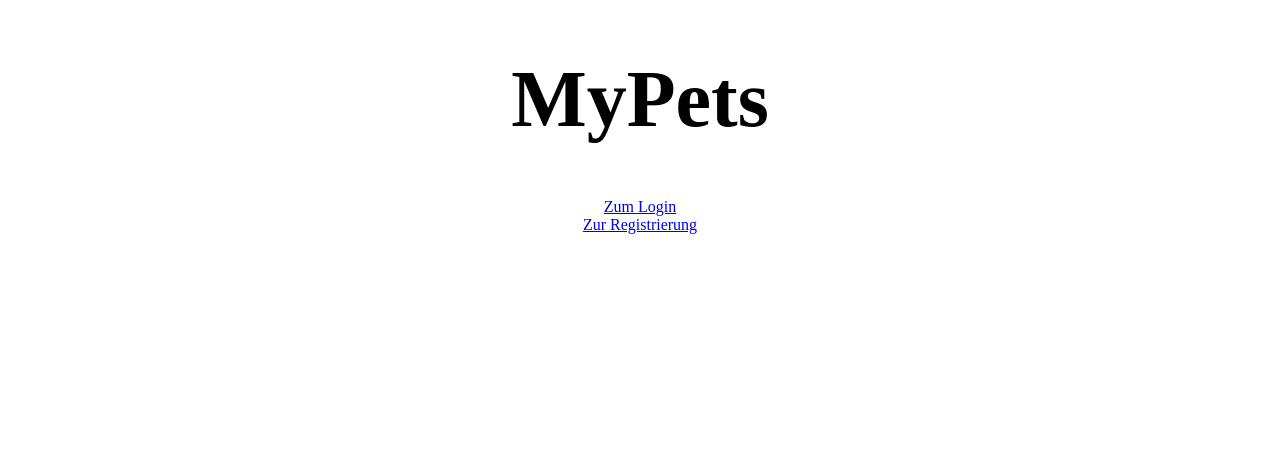
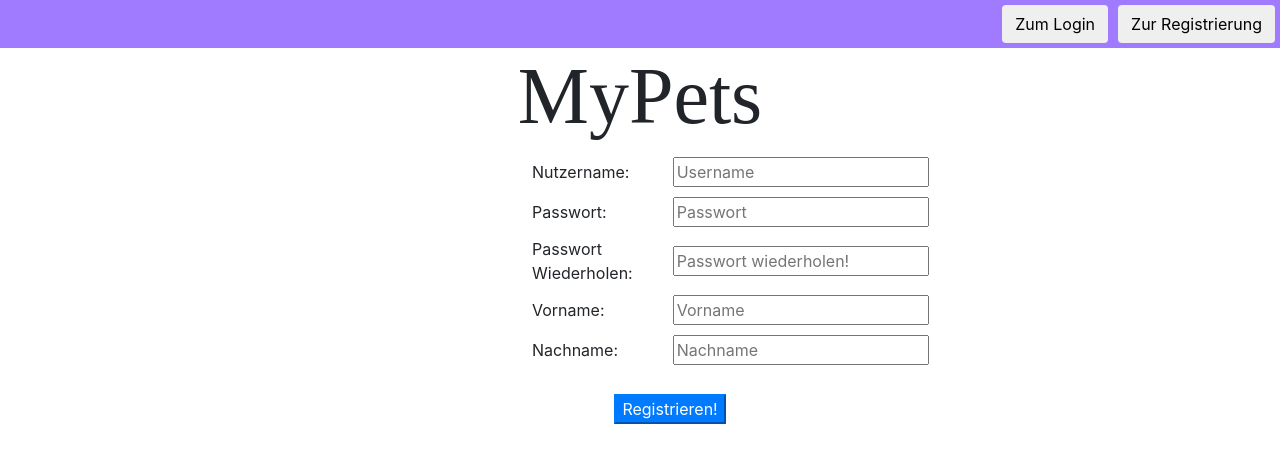
Before and after one commit to Lumean97/MyPets, an Angular app in the folder Code/MyPets/: page /mypets-dev/register in a window 1280 px wide. Before the commit this address led to /. Shown: the top 462 px of the page. Built offline with nearby package versions, Linux system fonts and the light colour scheme; a web font is replaced by a local one.

Commit message:
Style changes

```diff
--- a/Code/MyPets/src/app/app.component.css
+++ b/Code/MyPets/src/app/app.component.css
@@ -12,3 +12,13 @@ h1 {
     font-family: "Kristen ITCNEW";
     font-size:500%;
 }
+
+.btn  {
+    margin: 5px;
+}
+
+#navbar {
+    width:100%;
+    background-color: #a07bff;
+    text-align: right;
+}
--- a/Code/MyPets/src/app/app.component.html
+++ b/Code/MyPets/src/app/app.component.html
@@ -1,7 +1,11 @@
+<div id="navbar">
+  <button class="btn" routerLink="/login">Zum Login</button>
+  <button class="btn" routerLink="/register">Zur Registrierung</button>
+</div>
 <div style="text-align:center">
-  <h1>MyPets</h1>
-  <a routerLink="/login">Zum Login</a><br>
-  <a routerLink="/register">Zur Registrierung</a>
+<h1>
+  MyPets
+</h1>
 </div>
 
 
--- a/Code/MyPets/src/app/login/login.component.html
+++ b/Code/MyPets/src/app/login/login.component.html
@@ -11,5 +11,5 @@
     <input (keyup.enter)="login()" type="password" [(ngModel)]="password" placeholder="password">
   </div>
 
-  <button (click)="login()">Login!</button>
+  <button class="btn-primary" (click)="login()">Login!</button>
 </div>
--- a/Code/MyPets/src/app/register/register.component.css
+++ b/Code/MyPets/src/app/register/register.component.css
@@ -12,3 +12,12 @@ h1 {
     font-family: "Kristen ITCNEW";
     font-size:500%;
 }
+
+#passwordForm {
+    margin: auto;
+    width: 20%;
+}
+
+table tr td {
+    padding: 5px 20px;
+}
--- a/Code/MyPets/src/app/register/register.component.html
+++ b/Code/MyPets/src/app/register/register.component.html
@@ -3,12 +3,43 @@
   <h1>
     {{message}}
   </h1>
-  <div >
-    <p>Nutzername: </p><input (keyup.enter)="register()" [(ngModel)]="username" placeholder="Username"><br>
-    <p>Passwort: </p><input type="password" (keyup.enter)="register()" [(ngModel)]="password" placeholder="Passwort"><br>
-    <p>Vorname: </p><input (keyup.enter)="register()" [(ngModel)]="name" placeholder="Vorname"><br>
-    <p>Nachname: </p><input (keyup.enter)="register()" [(ngModel)]="lastname" placeholder="Nachname"><br>
-  </div>
+</div>
+<div id="passwordForm">
+      <table>
+          <tr>
+            <td>Nutzername: </td>
+            <td><input (keyup.enter)="register()" [(ngModel)]="username" placeholder="Username"></td>
+          </tr>
 
-  <button (click)="register()">Registrieren!</button>
-</div>
+          <tr>
+            <td>Passwort: </td>
+            <td><input type="password" (keyup.enter)="register()" [(ngModel)]="password" placeholder="Passwort"></td>
+          </tr>
+          <tr>
+            <td>Passwort Wiederholen: </td>
+            <td><input type="password" (keyup)="checkPassword()" keyup.enter="register()" [(ngModel)]="passwordCheck"
+                placeholder="Passwort wiederholen!"></td>
+          </tr>
+          <div [hidden]="passwordCheck == 0 || checkPassword()">
+            <div style="position: fixed; color:red">
+              Die beiden Passwörter stimmen nicht
+              miteinander überein!
+            </div>
+            <br>
+          </div>
+
+          <tr>
+            <td>Vorname: </td>
+            <td><input (keyup.enter)="register()" [(ngModel)]="name" placeholder="Vorname"></td>
+          </tr>
+          <tr>
+            <td>Nachname: </td>
+            <td><input (keyup.enter)="register()" [(ngModel)]="lastname" placeholder="Nachname"></td>
+          </tr>
+        </table>
+        <br>
+        <div style="text-align: center; width: 20%; margin: auto;">
+            <button [disabled]="!checkPassword()" class="btn-primary" (click)="register()">Registrieren!</button>
+        </div>
+
+ </div>
--- a/Code/MyPets/src/app/register/register.component.ts
+++ b/Code/MyPets/src/app/register/register.component.ts
@@ -17,6 +17,7 @@ export class RegisterComponent implements OnInit {
   message = '';
   username = '';
   password = '';
+  passwordCheck = '';
   name = '';
   lastname = '';
 
@@ -28,4 +29,8 @@ export class RegisterComponent implements OnInit {
       this.message = err.error.msg;
     });
   }
+
+  checkPassword(): boolean {
+      return this.password.length > 0 && this.password === this.passwordCheck;
+  }
 }
--- a/Code/MyPets/src/index.html
+++ b/Code/MyPets/src/index.html
@@ -3,10 +3,12 @@
 <head>
   <meta charset="utf-8">
   <title>MyPets</title>
-  <base href="/">
+  <base href="/mypets-dev">
 
   <meta name="viewport" content="width=device-width, initial-scale=1">
   <link rel="icon" type="image/x-icon" href="favicon.ico">
+  <link rel="stylesheet" href="https://stackpath.bootstrapcdn.com/bootstrap/4.1.3/css/bootstrap.min.css" integrity="sha384-MCw98/SFnGE8fJT3GXwEOngsV7Zt27NXFoaoApmYm81iuXoPkFOJwJ8ERdknLPMO" crossorigin="anonymous">
+<script src="https://stackpath.bootstrapcdn.com/bootstrap/4.1.3/js/bootstrap.min.js" integrity="sha384-ChfqqxuZUCnJSK3+MXmPNIyE6ZbWh2IMqE241rYiqJxyMiZ6OW/JmZQ5stwEULTy" crossorigin="anonymous"></script>
 </head>
 <body>
   <app-root></app-root>
```
